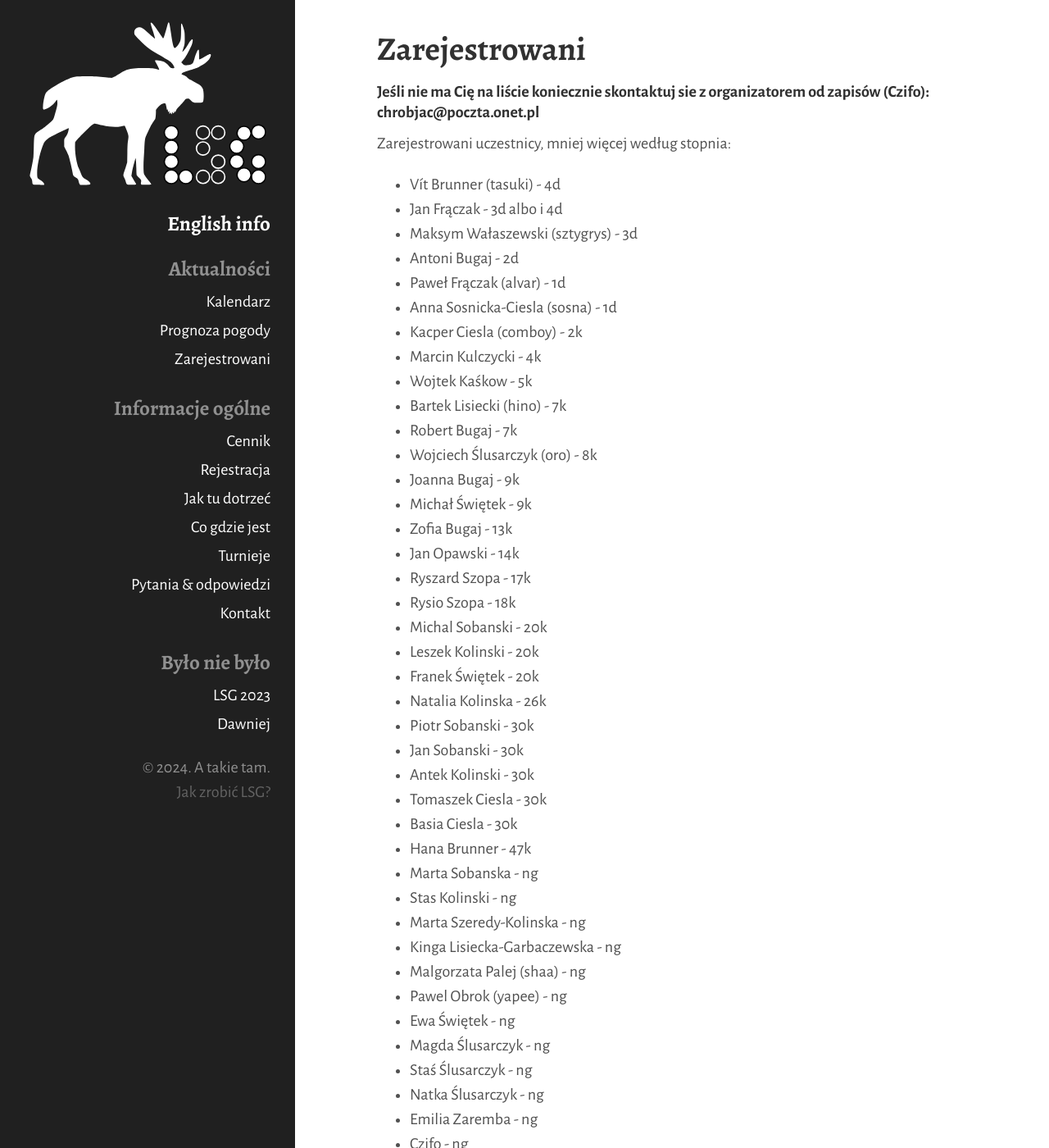
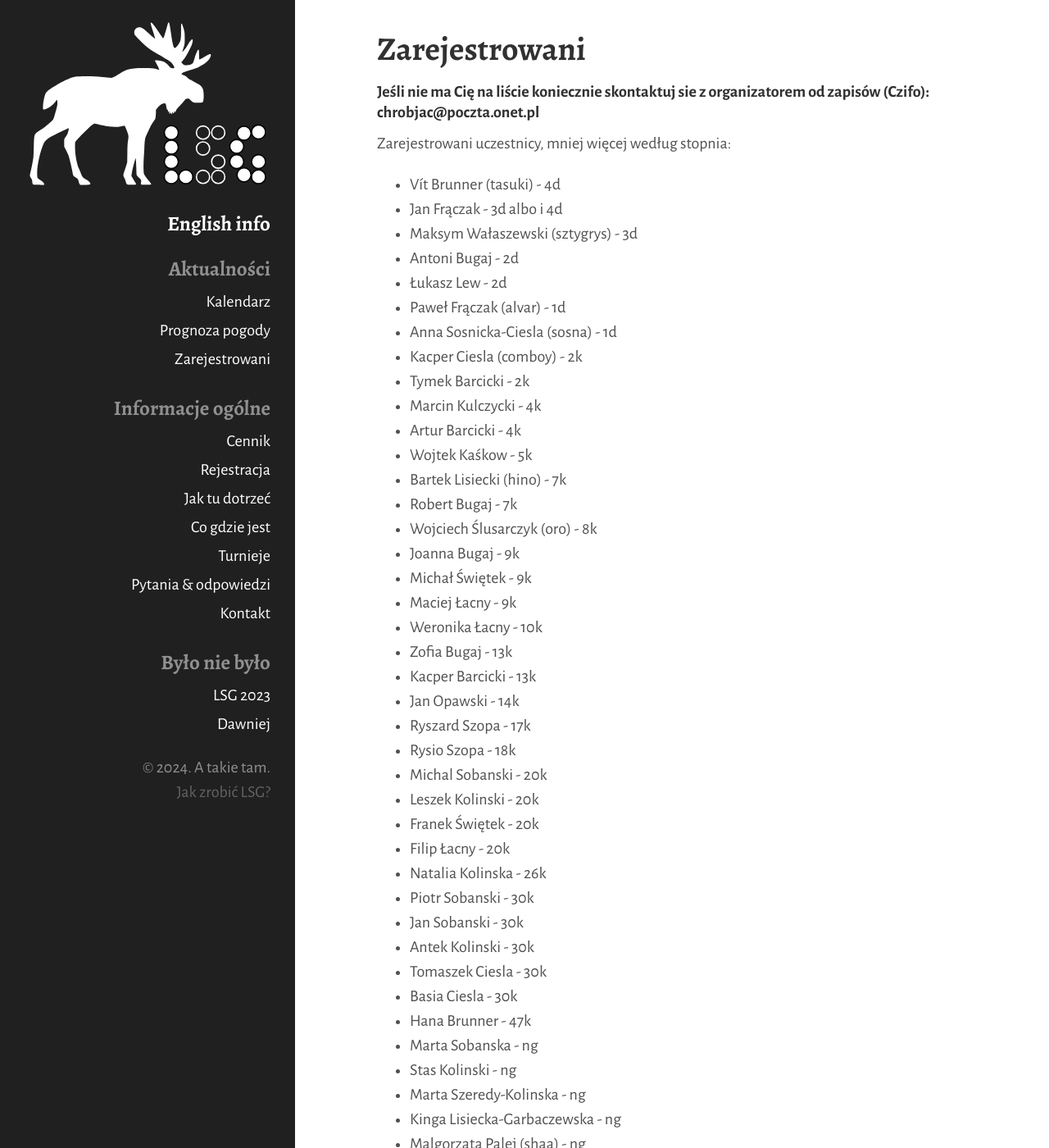
Before and after one commit to tasuki/lsg, a Jekyll site: the page built from zarejestrowani.md, in a window 1280 px wide and 1400 px high. Shown: the whole window at 82% size. Built offline with Jekyll 4.4.1, drawn with Linux system fonts in a browser that asks for light colours; some of the changed text lies outside the part shown.

Commit message:
Update zarejestrowani.md

```diff
--- a/zarejestrowani.md
+++ b/zarejestrowani.md
@@ -13,23 +13,30 @@ Zarejestrowani uczestnicy, mniej więcej według stopnia:
 - Jan Frączak - 3d albo i 4d
 - Maksym Wałaszewski (sztygrys) - 3d
 - Antoni Bugaj - 2d
+- Łukasz Lew - 2d
 - Paweł Frączak (alvar) - 1d
 - Anna Sosnicka-Ciesla (sosna) - 1d
 - Kacper Ciesla (comboy) - 2k
+- Tymek Barcicki - 2k
 - Marcin Kulczycki - 4k
+- Artur Barcicki - 4k
 - Wojtek Kaśkow - 5k
 - Bartek Lisiecki (hino) - 7k
 - Robert Bugaj - 7k
 - Wojciech Ślusarczyk (oro) - 8k
 - Joanna Bugaj - 9k
 - Michał Świętek - 9k
+- Maciej Łacny - 9k
+- Weronika Łacny - 10k
 - Zofia Bugaj - 13k
+- Kacper Barcicki - 13k
 - Jan Opawski - 14k
 - Ryszard Szopa - 17k
 - Rysio Szopa - 18k
 - Michal Sobanski - 20k
 - Leszek Kolinski - 20k
 - Franek Świętek - 20k
+- Filip Łacny - 20k
 - Natalia Kolinska - 26k
 - Piotr Sobanski - 30k
 - Jan Sobanski - 30k
```
Also changed, not shown: other parts of zarejestrowani.md (+1 -0 lines).
